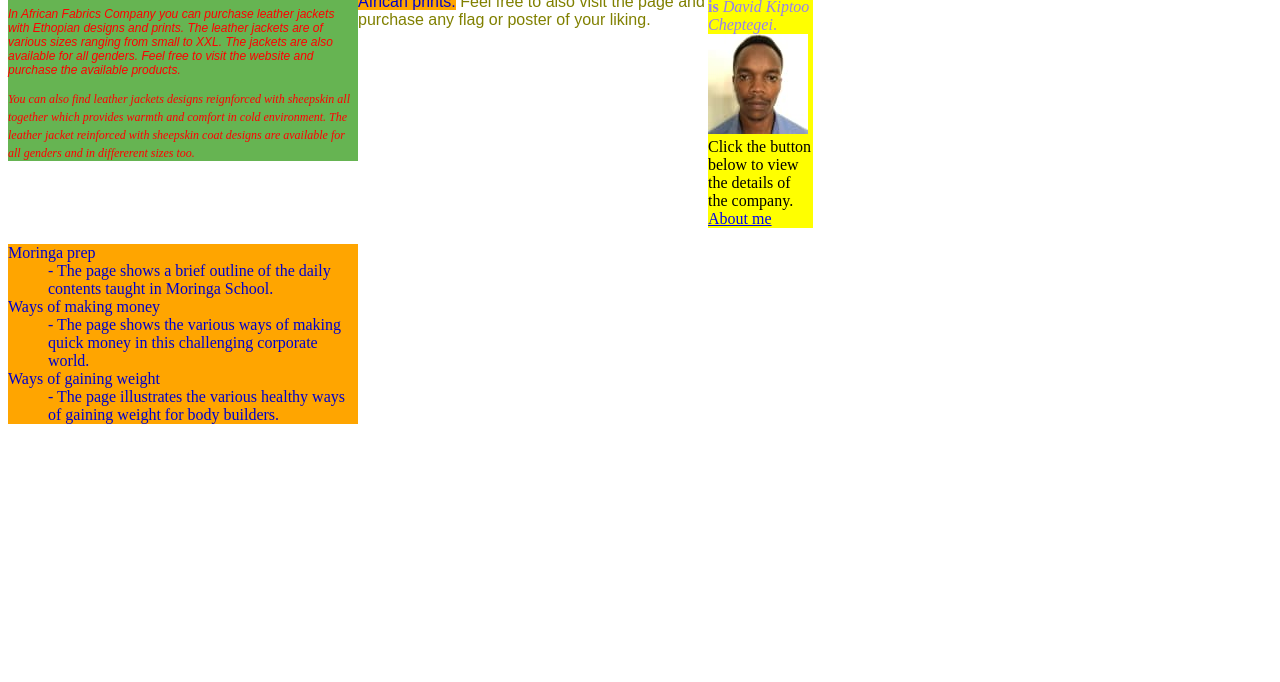
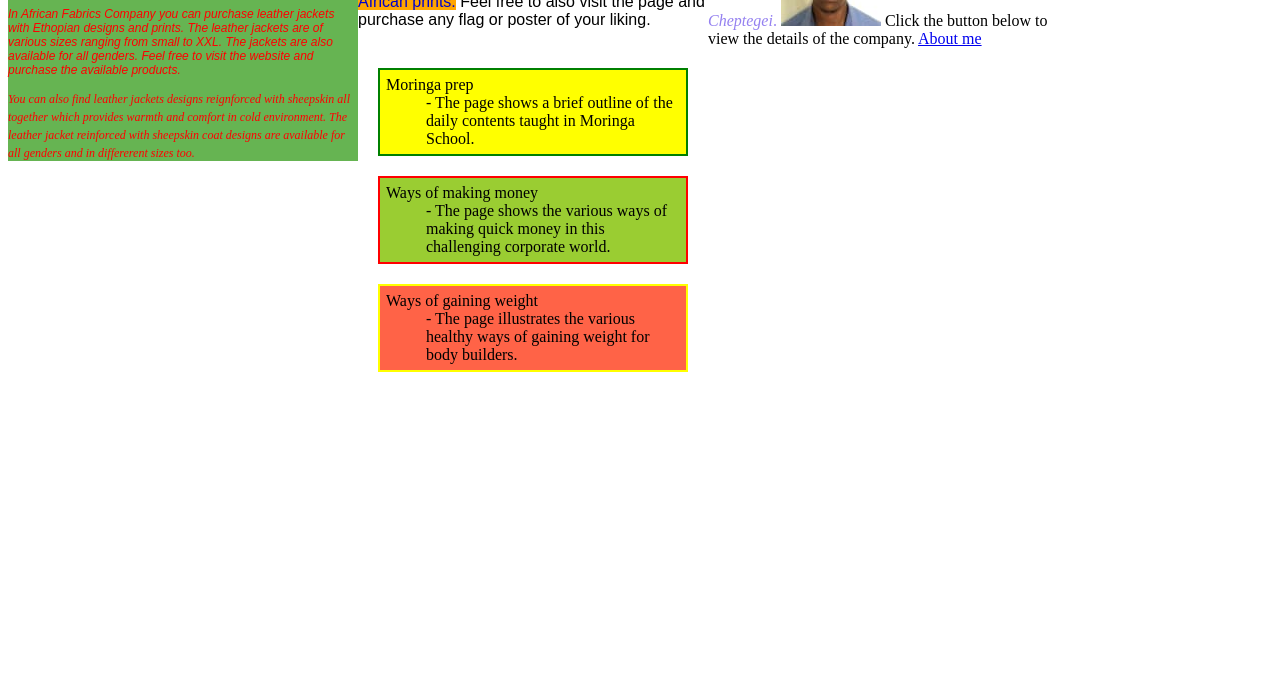
Before and after one commit to cheptegei-create/Portfolio, a plain HTML site: page index.html in a window 1280 px wide. Shown: the part 118-800 px from the top of the page. Drawn offline with Linux system fonts and the light colour scheme.

Commit message:
style change

```diff
--- a/css/style.css
+++ b/css/style.css
@@ -49,7 +49,25 @@ h1 {
       float: left;
       background-color: yellow;
   }
-  .column{
+  .column {
       width: 350px;
       float: left;
   }
+  .text-box1 {
+      border: 2px solid green;
+      padding: 6px;
+      margin: 20px;
+      background-color: yellow;
+  }
+  .text-box2 {
+      border: 2px solid red;
+      padding: 6px;
+      margin: 20px;
+      background-color: yellowgreen;
+  }
+  .text-box3 {
+      border: 2px solid yellow;
+      padding: 6px;
+      margin: 20px;
+      background-color: tomato;
+  }
--- a/index.html
+++ b/index.html
@@ -6,7 +6,7 @@
     </head>
     <body>
         <div class="column">
-        <div class="important">
+        <div id="important">
         <div style="background-color:rgb(102, 180, 82)">
         <h1>Ethiopian Leather Jackets</h1>
         <p class="intro">In African Fabrics Company you can purchase leather jackets with Ethopian designs and prints. The leather jackets are of various sizes ranging from small to XXL. The jackets are also available for all genders. Feel free to visit the website and purchase the available products.</p>
@@ -15,13 +15,13 @@
         </div>
         </div>
         <div class="column">
-        <div class="unimportant">
+        <div id="unimportant">
         <h2>Flags and Posters</h2>
         <p>African Fabrics Company also sell flags and posters made from <span style="color:rgb(128, 76, 34)">African fabrics</span> and <span class="important">contains African prints.</span> Feel free to also visit the page and purchase any flag or poster of your liking.</p>
         </div>
         </div>
         <div class="column">
-        <div class="sidebar">
+        <div id="sidebar">
         <p1>Visit our website at your convinience.</p1>
         <a href="https://www.africanfabrics.com">African Fabrics Company</a>
         <p2 class="line1"><strong>CEO of the company is</strong> <em>David Kiptoo Cheptegei</em>.</p2>
@@ -31,14 +31,20 @@
         </div>
         </div>
         <div class="column">
-        <div class="important">
+        <div id="important">
         <dl>
+            <div class="text-box1">
             <dt>Moringa prep</dt>
             <dd>- The page shows a brief outline of the daily contents taught in Moringa School.</dd>
+            </div>
+            <div class="text-box2">
             <dt>Ways of making money</dt>
             <dd>- The page shows the various ways of making quick money in this challenging corporate world.</dd>
+            </div>
+            <div class="text-box3">
             <dt>Ways of gaining weight</dt>
             <dd>- The page illustrates the various healthy ways of gaining weight for body builders.</dd>
+            </div>
         </dl>
         </div>
         </div>
```
